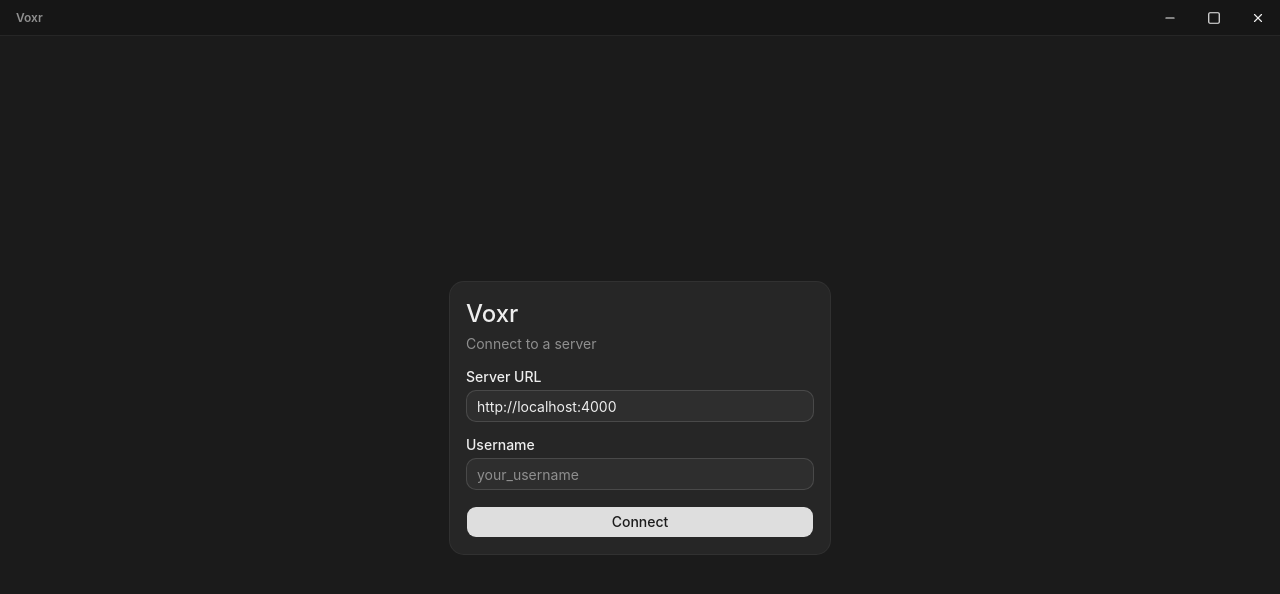
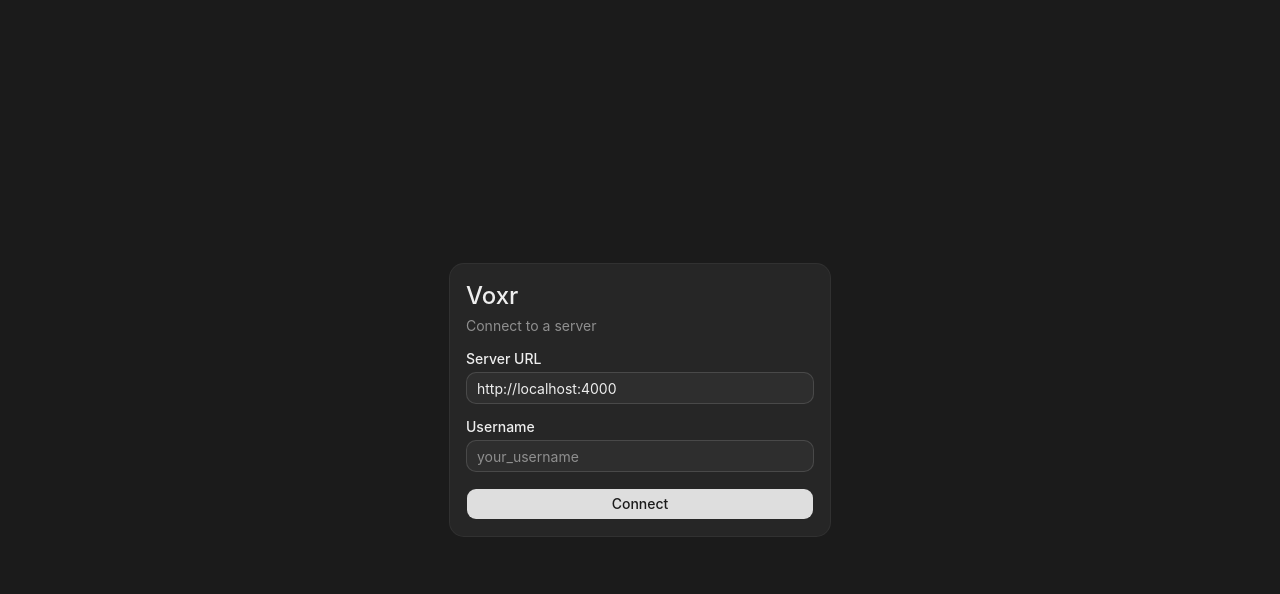
Before and after one commit to jrtell1/voxr, a React (Vite) app in the folder client/: page / in a window 1280 px wide. Shown: the top 594 px of the page. Built offline with nearby package versions, Linux system fonts and the light colour scheme.

Commit message:
Re-add application frame to avoid handling that yet

```diff
--- a/client/src/main/index.ts
+++ b/client/src/main/index.ts
@@ -8,7 +8,7 @@ function createWindow() {
     minWidth: 800,
     minHeight: 600,
     backgroundColor: '#333333',
-    frame: false,
+    frame: true,
     autoHideMenuBar: true,
     webPreferences: {
       preload: join(__dirname, '../preload/index.js'),
--- a/client/src/renderer/src/App.tsx
+++ b/client/src/renderer/src/App.tsx
@@ -1,7 +1,7 @@
 import { useState, useEffect } from 'react';
 import Connect from './components/Connect';
 import Chat from './components/Chat';
-import TitleBar from './components/TitleBar';
+// import TitleBar from './components/TitleBar';
 import type { Session } from './types';
 import { createSession } from './lib/session';
 import { getLastServer } from './lib/storage';
@@ -23,7 +23,7 @@ export default function App() {
 
   return (
     <>
-      <TitleBar />
+      {/*<TitleBar />*/}
       {autoConnecting ? (
         <div className="flex-1 flex items-center justify-center text-muted-foreground text-sm">
           Connecting…
```
